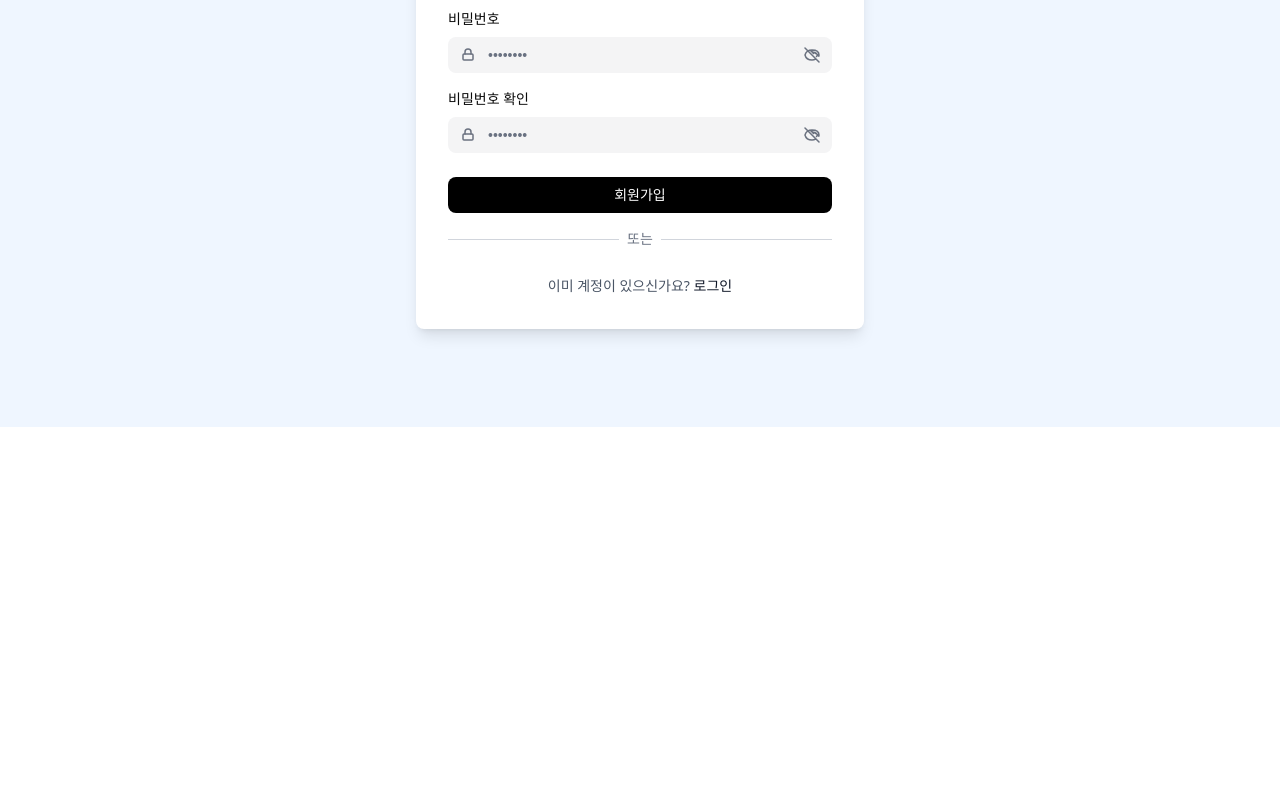
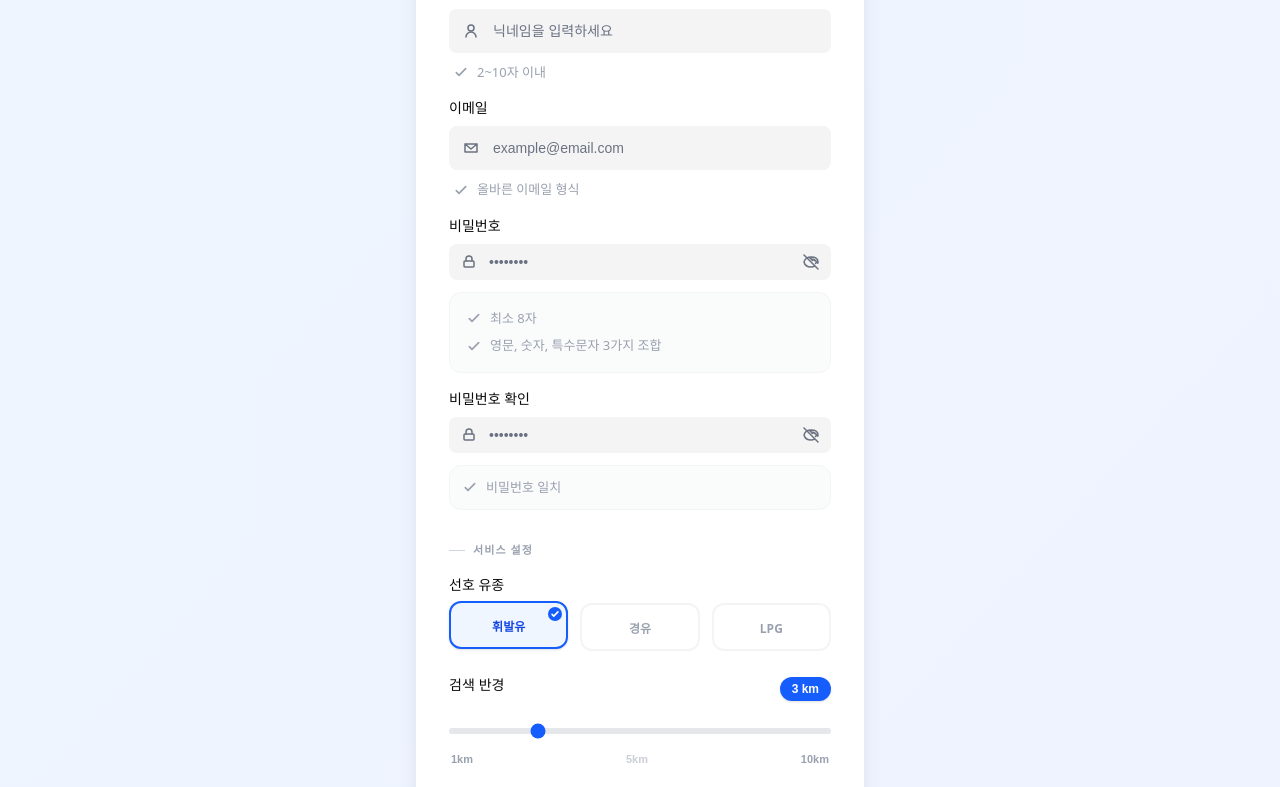
Before and after one commit to COW-Optimal-Gas-Station-Selection/COW-FUELSPOT-FE, a React (Vite) app in the folder FUELSPOT/: page /signup in a window 1280 px wide. Shown: the part 373-1160 px from the top of the page. Before the commit the page ends 800 px from the top, so only its background shows below. Built offline with nearby package versions, Linux system fonts and the light colour scheme; no server answers.

Commit message:
<Feat>: 회원가입 선호 유종과 검색 반경 추가, <Refactor>: 회원가입 디자인 수정

```diff
--- a/FUELSPOT/src/pages/signup/Signup.jsx
+++ b/FUELSPOT/src/pages/signup/Signup.jsx
@@ -2,39 +2,74 @@ import { useState } from 'react'
 import { useNavigate } from 'react-router-dom'
 import Button from '../../components/Button'
 import Modal from '../../components/Modal'
+import ConfirmPasswordInputSection from './organisms/ConfirmPasswordInputSection'
+import EmailInputSection from './organisms/EmailInputSection'
+import FuelTypeInputSection from './organisms/FuelTypeInputSection'
+import NameInputSection from './organisms/NameInputSection'
+import PasswordInputSection from './organisms/PasswordInputSection'
+import RadiusInputSection from './organisms/RadiusInputSection'
+import SignupFooter from './organisms/SignupFooter'
 import SignupHeader from './organisms/SignupHeader'
-import NameInputSection from './organisms/NameInputSection'
-import EmailInputSection from './organisms/EmailInputSection'
-import PasswordInputSection from './organisms/PasswordInputSection'
-import ConfirmPasswordInputSection from './organisms/ConfirmPasswordInputSection'
-import SignupFooter from './organisms/SignupFooter'
 
 function Signup() {
   const navigate = useNavigate()
-  const [name, setName] = useState('')
+  const [nickname, setNickname] = useState('')
   const [email, setEmail] = useState('')
   const [password, setPassword] = useState('')
   const [confirmPassword, setConfirmPassword] = useState('')
-  const [nameError, setNameError] = useState('')
+  const [fuelType, setFuelType] = useState('GASOLINE')
+  const [radius, setRadius] = useState(3)
+
+  const [nicknameError, setNicknameError] = useState('')
   const [emailError, setEmailError] = useState('')
   const [passwordError, setPasswordError] = useState('')
   const [confirmPasswordError, setConfirmPasswordError] = useState('')
+  const [fuelTypeError, setFuelTypeError] = useState('')
+  const [radiusError, setRadiusError] = useState('')
+
   const [showSuccessModal, setShowSuccessModal] = useState(false)
   const [showErrorModal, setShowErrorModal] = useState(false)
   const [errorMessage, setErrorMessage] = useState('')
+
+  const nicknameRequirements = {
+    isLengthValid: nickname.length >= 2 && nickname.length <= 10
+  }
+
+  const emailRequirements = {
+    isEmailFormat: email.length > 0 && email.includes('@') && email.includes('.')
+  }
+
+  const passwordRequirements = {
+    isLengthValid: password.length >= 8,
+    isComplexValid: password.length > 0 &&
+      /[A-Za-z]/.test(password) &&
+      /\d/.test(password) &&
+      /[@$!%*#?&]/.test(password)
+  }
+
+  const confirmPasswordRequirements = {
+    isMatch: confirmPassword.length > 0 && password === confirmPassword
+  }
 
   const validateEmail = (email) => {
     return email.includes('@') && email.includes('.')
   }
 
   const handleSignup = () => {
-    setNameError('')
+    setNicknameError('')
     setEmailError('')
     setPasswordError('')
     setConfirmPasswordError('')
+    setFuelTypeError('')
+    setRadiusError('')
 
-    if (!name.trim()) {
-      setNameError('이름을 입력해주세요')
+    if (!nickname.trim()) {
+      setNicknameError('닉네임을 입력해주세요')
+      return
+    }
+
+    if (nickname.length < 2 || nickname.length > 10) {
+      setNicknameError('닉네임은 2자 이상 10자 이하이어야 합니다')
       return
     }
 
@@ -53,6 +88,11 @@ function Signup() {
       return
     }
 
+    if (password.length < 8 || password.length > 20) {
+      setPasswordError('비밀번호는 8자 이상 20자 이하로 입력해주세요')
+      return
+    }
+
     if (!confirmPassword.trim()) {
       setConfirmPasswordError('비밀번호를 다시 입력해주세요')
       return
@@ -65,7 +105,25 @@ function Signup() {
       return
     }
 
+    if (!fuelType) {
+      setFuelTypeError('선호 유종을 선택해주세요')
+      return
+    }
+
+    if (!radius || radius < 1) {
+      setRadiusError('반경은 최소 1km 이상이어야 합니다')
+      return
+    }
+
     // 모든 검증 통과 시 성공 모달 표시
+    // 실제 API 연동 시에는 여기서 fetch 호출
+    console.log({
+      email,
+      password,
+      nickname,
+      fuelType,
+      radius: parseInt(radius)
+    })
     setShowSuccessModal(true)
   }
 
@@ -80,33 +138,70 @@ function Signup() {
 
   return (
     <>
-      <div className="min-h-screen bg-blue-50 flex items-center justify-center p-4">
-        <div className="w-full max-w-md bg-white rounded-lg shadow-lg p-8">
+      <div className="min-h-screen bg-gradient-to-br from-blue-50 to-indigo-50 flex items-center justify-center p-4 py-16">
+        <div className="w-full max-w-md bg-white rounded-2xl shadow-xl p-8 border border-white/50 backdrop-blur-sm">
           <SignupHeader />
+
+          <div className="space-y-6">
+            <section>
+              <h3 className="text-[11px] font-black text-gray-400 uppercase tracking-widest mb-4 flex items-center gap-2">
+                <span className="w-4 h-[1px] bg-gray-300"></span> 계정 정보
+              </h3>
               <NameInputSection
-            value={name}
-            onChange={(e) => setName(e.target.value)}
-            error={nameError}
+                value={nickname}
+                onChange={(e) => setNickname(e.target.value)}
+                error={nicknameError}
+                requirements={nicknameRequirements}
               />
               <EmailInputSection
                 value={email}
                 onChange={(e) => setEmail(e.target.value)}
                 error={emailError}
+                requirements={emailRequirements}
               />
               <PasswordInputSection
                 value={password}
                 onChange={(e) => setPassword(e.target.value)}
                 error={passwordError}
+                requirements={passwordRequirements}
               />
               <ConfirmPasswordInputSection
                 value={confirmPassword}
                 onChange={(e) => setConfirmPassword(e.target.value)}
                 error={confirmPasswordError}
+                requirements={confirmPasswordRequirements}
               />
-          <div className="mb-4">
-            <Button className="w-full" onClick={handleSignup}>회원가입</Button>
+            </section>
+
+            <section className="pt-2">
+              <h3 className="text-[11px] font-black text-gray-400 uppercase tracking-widest mb-4 flex items-center gap-2">
+                <span className="w-4 h-[1px] bg-gray-300"></span> 서비스 설정
+              </h3>
+              <FuelTypeInputSection
+                value={fuelType}
+                onChange={(val) => setFuelType(val)}
+                error={fuelTypeError}
+              />
+              <RadiusInputSection
+                value={radius}
+                onChange={(e) => setRadius(e.target.value)}
+                error={radiusError}
+              />
+            </section>
           </div>
+
+          <div className="mt-10">
+            <Button
+              className="w-full h-12 bg-blue-600 hover:bg-blue-700 text-white rounded-xl shadow-lg shadow-blue-200 transition-all duration-300 active:scale-95 text-base font-bold"
+              onClick={handleSignup}
+            >
+              회원가입 완료
+            </Button>
+          </div>
+
+          <div className="mt-8">
             <SignupFooter />
+          </div>
         </div>
       </div>
       <Modal
@@ -120,7 +215,7 @@ function Signup() {
         isOpen={showErrorModal}
         onClose={handleErrorModalClose}
         type="error"
-        title="비밀번호 불일치"
+        title="회원가입 실패"
         message={errorMessage}
       />
     </>
--- /dev/null
+++ b/FUELSPOT/src/pages/signup/atoms/RequirementItem.jsx
@@ -0,0 +1,17 @@
+function RequirementItem({ isMet, text }) {
+  return (
+    <div className={`flex items-center gap-2 transition-all duration-300 ${isMet ? 'text-green-600' : 'text-gray-400'}`}>
+      <svg
+        className="w-4 h-4 shrink-0"
+        fill="none"
+        viewBox="0 0 24 24"
+        stroke="currentColor"
+      >
+        <path strokeLinecap="round" strokeLinejoin="round" strokeWidth={2.5} d="M5 13l4 4L19 7" />
+      </svg>
+      <span className="text-[13px] font-medium">{text}</span>
+    </div>
+  )
+}
+
+export default RequirementItem
--- a/FUELSPOT/src/pages/signup/molecules/InputWithIcon.jsx
+++ b/FUELSPOT/src/pages/signup/molecules/InputWithIcon.jsx
@@ -1,18 +1,19 @@
 import Input from '../../../components/Input'
 import UserIcon from '../atoms/UserIcon'
 
-function InputWithIcon({ icon: Icon = UserIcon, value, onChange, placeholder, type = "text", className = "" }) {
+function InputWithIcon({ icon: Icon = UserIcon, value, onChange, placeholder, type = "text", className = "", ...props }) {
   return (
-    <div className="relative">
-      <div className="absolute left-3 top-1/2 transform -translate-y-1/2">
-        <Icon />
+    <div className="relative group">
+      <div className="absolute left-3.5 top-1/2 transform -translate-y-1/2 text-gray-400 group-focus-within:text-blue-600 transition-colors duration-200">
+        <Icon className="w-5 h-5" />
       </div>
       <Input
         type={type}
         placeholder={placeholder}
         value={value}
         onChange={onChange}
-        className={`pl-10 ${className}`}
+        className={`pl-11 h-11 bg-gray-50/50 border-gray-200 focus:bg-white focus:border-blue-600 focus:ring-4 focus:ring-blue-50 transition-all duration-200 ${className}`}
+        {...props}
       />
     </div>
   )
--- a/FUELSPOT/src/pages/signup/organisms/ConfirmPasswordInputSection.jsx
+++ b/FUELSPOT/src/pages/signup/organisms/ConfirmPasswordInputSection.jsx
@@ -1,15 +1,20 @@
+import ErrorMessage from '../atoms/ErrorMessage'
 import Label from '../atoms/Label'
-import ErrorMessage from '../atoms/ErrorMessage'
+import RequirementItem from '../atoms/RequirementItem'
 import PasswordInputWithToggle from '../molecules/PasswordInputWithToggle'
 
-function ConfirmPasswordInputSection({ value, onChange, error }) {
+function ConfirmPasswordInputSection({ value, onChange, error, requirements }) {
   return (
     <div className="mb-6">
       <Label htmlFor="confirmPassword">비밀번호 확인</Label>
       <PasswordInputWithToggle
+        id="confirmPassword"
         value={value}
         onChange={onChange}
       />
+      <div className="mt-3 p-3 bg-gray-50/80 rounded-xl border border-gray-100">
+        <RequirementItem isMet={requirements?.isMatch} text="비밀번호 일치" />
+      </div>
       <ErrorMessage>{error}</ErrorMessage>
     </div>
   )
--- a/FUELSPOT/src/pages/signup/organisms/EmailInputSection.jsx
+++ b/FUELSPOT/src/pages/signup/organisms/EmailInputSection.jsx
@@ -1,19 +1,24 @@
+import EmailIcon from '../atoms/EmailIcon'
+import ErrorMessage from '../atoms/ErrorMessage'
 import Label from '../atoms/Label'
-import ErrorMessage from '../atoms/ErrorMessage'
+import RequirementItem from '../atoms/RequirementItem'
 import InputWithIcon from '../molecules/InputWithIcon'
-import EmailIcon from '../atoms/EmailIcon'
 
-function EmailInputSection({ value, onChange, error }) {
+function EmailInputSection({ value, onChange, error, requirements }) {
   return (
     <div className="mb-4">
       <Label htmlFor="email">이메일</Label>
       <InputWithIcon
         icon={EmailIcon}
+        id="email"
         type="email"
         placeholder="example@email.com"
         value={value}
         onChange={onChange}
       />
+      <div className="mt-2.5 ml-1">
+        <RequirementItem isMet={requirements.isEmailFormat} text="올바른 이메일 형식" />
+      </div>
       <ErrorMessage>{error}</ErrorMessage>
     </div>
   )
--- /dev/null
+++ b/FUELSPOT/src/pages/signup/organisms/FuelTypeInputSection.jsx
@@ -0,0 +1,45 @@
+import ErrorMessage from '../atoms/ErrorMessage'
+import Label from '../atoms/Label'
+
+function FuelTypeInputSection({ value, onChange, error }) {
+  const fuelTypes = [
+    { value: 'GASOLINE', label: '휘발유' },
+    { value: 'DIESEL', label: '경유' },
+    { value: 'LPG', label: 'LPG' },
+  ]
+
+  return (
+    <div className="mb-6">
+      <Label htmlFor="fuelType" className="text-gray-700 font-bold mb-2 block">선호 유종</Label>
+      <div className="grid grid-cols-3 gap-3 mt-1">
+        {fuelTypes.map((type) => (
+          <button
+            key={type.value}
+            type="button"
+            onClick={() => onChange(type.value)}
+            className={`relative flex flex-col items-center justify-center p-3 rounded-xl border-2 transition-all duration-200 ${
+              value === type.value
+                ? 'bg-blue-50 border-blue-600 text-blue-700 shadow-sm transform -translate-y-0.5'
+                : 'bg-white border-gray-100 text-gray-400 hover:border-blue-200 hover:bg-gray-50'
+            }`}
+          >
+            <span className="text-2xl mb-1">{type.emoji}</span>
+            <span className="text-xs font-bold">{type.label}</span>
+            {value === type.value && (
+              <div className="absolute top-1 right-1">
+                <div className="bg-blue-600 rounded-full p-0.5">
+                  <svg className="w-2.5 h-2.5 text-white" fill="none" viewBox="0 0 24 24" stroke="currentColor">
+                    <path strokeLinecap="round" strokeLinejoin="round" strokeWidth={4} d="M5 13l4 4L19 7" />
+                  </svg>
+                </div>
+              </div>
+            )}
+          </button>
+        ))}
+      </div>
+      <ErrorMessage>{error}</ErrorMessage>
+    </div>
+  )
+}
+
+export default FuelTypeInputSection
--- a/FUELSPOT/src/pages/signup/organisms/NameInputSection.jsx
+++ b/FUELSPOT/src/pages/signup/organisms/NameInputSection.jsx
@@ -1,19 +1,24 @@
+import ErrorMessage from '../atoms/ErrorMessage'
 import Label from '../atoms/Label'
-import ErrorMessage from '../atoms/ErrorMessage'
+import RequirementItem from '../atoms/RequirementItem'
+import UserIcon from '../atoms/UserIcon'
 import InputWithIcon from '../molecules/InputWithIcon'
-import UserIcon from '../atoms/UserIcon'
 
-function NameInputSection({ value, onChange, error }) {
+function NameInputSection({ value, onChange, error, requirements }) {
   return (
     <div className="mb-4">
-      <Label htmlFor="name">이름</Label>
+      <Label htmlFor="name">닉네임</Label>
       <InputWithIcon
         icon={UserIcon}
+        id="name"
         type="text"
-        placeholder="홍길동"
+        placeholder="닉네임을 입력하세요"
         value={value}
         onChange={onChange}
       />
+      <div className="mt-2.5 ml-1">
+        <RequirementItem isMet={requirements.isLengthValid} text="2~10자 이내" />
+      </div>
       <ErrorMessage>{error}</ErrorMessage>
     </div>
   )
--- a/FUELSPOT/src/pages/signup/organisms/PasswordInputSection.jsx
+++ b/FUELSPOT/src/pages/signup/organisms/PasswordInputSection.jsx
@@ -1,15 +1,21 @@
+import ErrorMessage from '../atoms/ErrorMessage'
 import Label from '../atoms/Label'
-import ErrorMessage from '../atoms/ErrorMessage'
+import RequirementItem from '../atoms/RequirementItem'
 import PasswordInputWithToggle from '../molecules/PasswordInputWithToggle'
 
-function PasswordInputSection({ value, onChange, error }) {
+function PasswordInputSection({ value, onChange, error, requirements }) {
   return (
     <div className="mb-4">
       <Label htmlFor="password">비밀번호</Label>
       <PasswordInputWithToggle
+        id="password"
         value={value}
         onChange={onChange}
       />
+      <div className="mt-3 p-4 bg-gray-50/80 rounded-xl space-y-2 border border-gray-100">
+        <RequirementItem isMet={requirements.isLengthValid} text="최소 8자" />
+        <RequirementItem isMet={requirements.isComplexValid} text="영문, 숫자, 특수문자 3가지 조합" />
+      </div>
       <ErrorMessage>{error}</ErrorMessage>
     </div>
   )
--- /dev/null
+++ b/FUELSPOT/src/pages/signup/organisms/RadiusInputSection.jsx
@@ -0,0 +1,35 @@
+import ErrorMessage from '../atoms/ErrorMessage'
+import Label from '../atoms/Label'
+
+function RadiusInputSection({ value, onChange, error }) {
+  return (
+    <div className="mb-8 font-['Arimo']">
+      <div className="flex justify-between items-center mb-4">
+        <Label htmlFor="radius" className="text-gray-700 font-bold">검색 반경</Label>
+        <span className="bg-blue-600 text-white text-xs font-bold px-3 py-1 rounded-full shadow-sm min-w-[50px] text-center">
+          {value} km
+        </span>
+      </div>
+      <div className="relative h-6 flex items-center group">
+        <input
+          id="radius"
+          type="range"
+          min="1"
+          max="10"
+          step="1"
+          value={value}
+          onChange={onChange}
+          className="w-full h-1.5 bg-gray-200 rounded-lg appearance-none cursor-pointer accent-blue-600 focus:outline-none transition-all duration-300"
+        />
+      </div>
+      <div className="flex justify-between text-[11px] text-gray-400 font-semibold px-0.5 mt-2">
+        <span>1km</span>
+        <span className="opacity-50">5km</span>
+        <span>10km</span>
+      </div>
+      <ErrorMessage>{error}</ErrorMessage>
+    </div>
+  )
+}
+
+export default RadiusInputSection
```
Also changed, not shown: FUELSPOT/src/pages/signup/organisms/SignupHeader.jsx (+8 -3 lines). Lines whose indentation alone changed are shown as unchanged.
